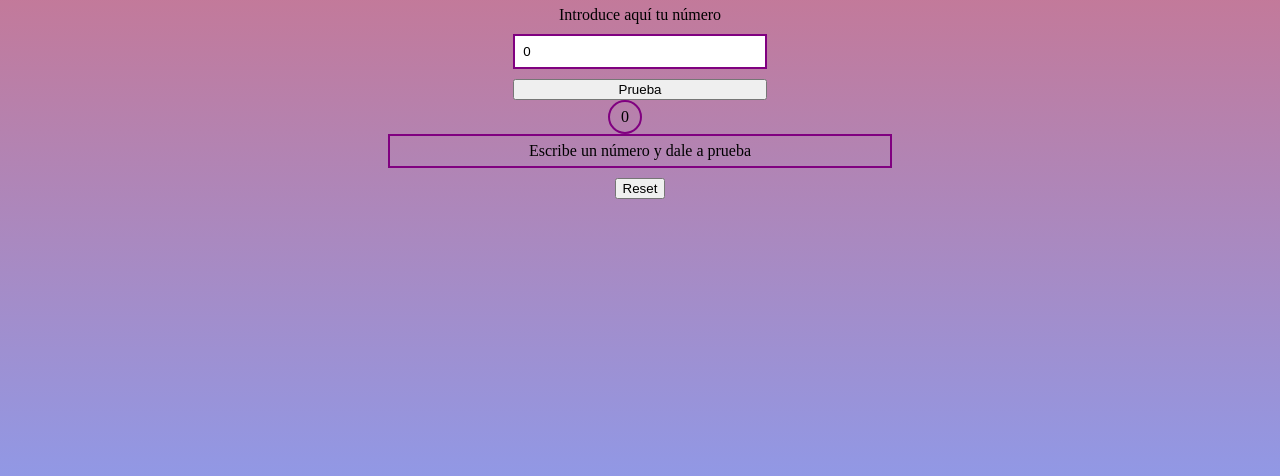
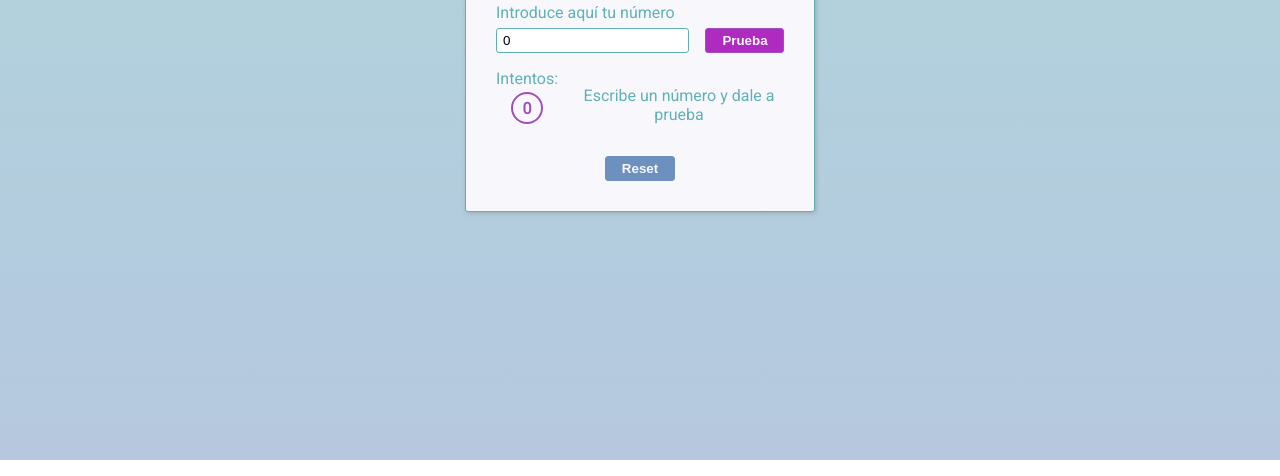
Before and after one commit to PozaTR/m2-evaluacion-intermedia-PozaTR, a plain HTML site: page index.html in a window 1280 px wide. Shown: the part 340-816 px from the top of the page. Drawn offline with Linux system fonts and the light colour scheme.

Commit message:
change css styles

```diff
--- a/css/style.css
+++ b/css/style.css
@@ -1,50 +1,107 @@
-.main__container {
-    background:linear-gradient(#e66465, #9198e5);
-    display:flex;
-    justify-content: center;
-    align-items: center;
-    flex-direction: column;
-    min-height:100vh;
+* {
+    box-sizing:border-box;
+    margin:0;
+    padding:0;
 }
 
-.container {
+body {
+    font-family: "Roboto", Arial, Helvetica, sans-serif;
+    color: #5FB0B7;
+    background-image:linear-gradient(rgba(95, 176, 183, 0.5), rgba(108, 145, 191, 0.5));
+    background-repeat:no-repeat;
+    background-size:cover;
+    min-height:100vh;
     display:flex;
+    justify-content:center;
+    align-items:center;
+}
+
+.guess-number__button {
+    font-weight: 600;
+    min-width: 60px;
+    padding: 4px 16px;
+    background-color:#AF2BBF;
+    color: #f8f8fc;
+    border: 1px solid #A14EBF;
+    border-radius:3px;
+}
+
+.guess-number {
+    max-width:100vw;
+    width:350px;
+    background-color:#f8f8fc;
+    padding:30px;
+    border:1px solid #5FB0B7;
+    border-radius:3px;
+    box-shadow:1px 1px 4px rgba(128, 128, 128, 0.513);
+}
+
+.guess-number__title {
+    color:#5BC8AF;
+    font-family: "Lobster", 'Gill Sans', 'Gill Sans MT', Calibri, 'Trebuchet MS', sans-serif;
+    text-align: center;
+    line-height: 1;
+    margin-bottom: 32px;
+}
+
+.guess-number__form {
+    display:flex;
+    align-items: flex-end;
+    margin-bottom:16px;
+}
+
+.guess-number__form__container {
+    display: flex;
     flex-direction:column;
+    margin-right:16px;
+    width:68%;
+}
+
+.guess-number__form__label {
+    margin-bottom:6px;
+}
+
+.guess-number__form__input {
+    border-radius:3px;
+    padding: 4px 4px 4px 6px;
+    max-width: 100%;
+    border: 1px solid #5FB0B7;
+}
+
+.guess-number__info {
+    display:flex;
+    align-items:flex-end;
+    margin-bottom:32px;
+}
+
+.guess-number__info__count {
+    display: flex;
+    flex-direction:column;
+    align-items: center;
+    margin-right:16px;
+}
+
+.guess-number__info__count__number {
+    color: #A14EBF;
+    font-weight: 600;
+    border: 2px solid #A14EBF;
+    border-radius:50%;
+    padding:7px 6px 5px 6px;
+    line-height: 1;
+    min-width: 32px;
+    min-height:32px;
+    margin-top:4px;
     text-align: center;
 }
 
-.container__number {
-    display:flex;
-    flex-direction:column;
+.guess-number__info__text {
+    flex-grow:1;
     text-align: center;
 }
 
-.number {
-    margin:10px 0;
-    border: 2px solid purple;
-    padding: 8px;
+.guess-number__reset {
+    margin:0 auto;
+    display:block;
+    background-color: #6C91BF;
+    border-color:#6C91BF;
 }
-
-.text {
-    width: 500px;
-    height: 30px;
-    border: 2px solid purple;
-    display:flex;
-    justify-content: center;
-    align-items: center;
-}
-
-.count {
-    width: 30px;
-    height: 30px;
-    border-radius: 50%;
-    border: 2px solid purple;
-    display:flex;
-    justify-content: center;
-    align-items: center;
-    margin-right:30px;
-}
-
-.reset {
-    margin:10px 0;
-}
--- a/index.html
+++ b/index.html
@@ -5,22 +5,27 @@
     <meta charset="UTF-8">
     <meta name="viewport" content="width=device-width, initial-scale=1.0">
     <meta http-equiv="X-UA-Compatible" content="ie=edge">
+    <link href="https://fonts.googleapis.com/css?family=Lobster|Roboto&display=swap" rel="stylesheet">
     <title>Ejercicio evaluación intermedia módulo 2</title>
     <link rel="stylesheet" href="css/style.css">
 </head>
 
-<body class="main__container">
-    <form class="container js__form">
-        <h1 class="title">Adivina el número</h1>
-        <div class="container__number">
-            <label for="number">Introduce aquí tu número</label>
-            <input id="number" type="number" class="number">
+<body>
+    <main class="guess-number">
+        <h1 class="guess-number__title">Adivina el número</h1>
+        <form class="guess-number__form js__form">
+            <div class="guess-number__form__container">
+                <label class="guess-number__form__label" for="number">Introduce aquí tu número</label>
+                <input class="guess-number__form__input js__number" id="number" type="number" class="js__number">
+            </div>
+            <button type="submit" class="guess-number__button guess-number__form__button">Prueba</button>
+        </form>
+        <div class="guess-number__info">
+            <div class="guess-number__info__count">Intentos: <span class="guess-number__info__count__number js__count"></span> </div>
+            <div class="guess-number__info__text js__text">Escribe un número y dale a prueba</div>
         </div>
-        <button type="submit" class="button">Prueba</button>
-    </form>
-    <div class="count"></div>
-    <div class="text">Escribe un número y dale a prueba</div>
-    <button type="button" class="reset">Reset</button>
+        <button type="button" class="guess-number__button guess-number__reset js__reset">Reset</button>
+    </main>
     <script type="text/javascript" src="js/main.js"></script>
 </body>
 
--- a/js/main.js
+++ b/js/main.js
@@ -1,10 +1,10 @@
 'use strict'
 
-const number = document.querySelector('.number');
+const number = document.querySelector('.js__number');
 const form = document.querySelector('.js__form');
-const text = document.querySelector('.text');
-const count = document.querySelector('.count');
-const reset = document.querySelector('.reset');
+const text = document.querySelector('.js__text');
+const count = document.querySelector('.js__count');
+const reset = document.querySelector('.js__reset');
 
 function getRandomNumber(max) {
     return Math.ceil(Math.random() * max);
@@ -49,11 +49,11 @@ const config = {
     },
     messages: {
         magicNumber: '¡HAS GANADO, CAMPEONA!',
-        highNumber:'demasiado alto',
-        lowNumber: 'demasiado bajo',
-        minNumber: 'no puedes escribir un número menor que 0',
-        maxNumber: 'no puedes escribir un número mayor que 100',
-        emptyValue: 'debes meter un número para empezar a jugar'
+        highNumber:'Demasiado alto',
+        lowNumber: 'Demasiado bajo',
+        minNumber: 'No puedes escribir un número menor que 0',
+        maxNumber: 'No puedes escribir un número mayor que 100',
+        emptyValue: 'Debes meter un número para empezar a jugar'
     },
     state: {
         count: 0,
```
